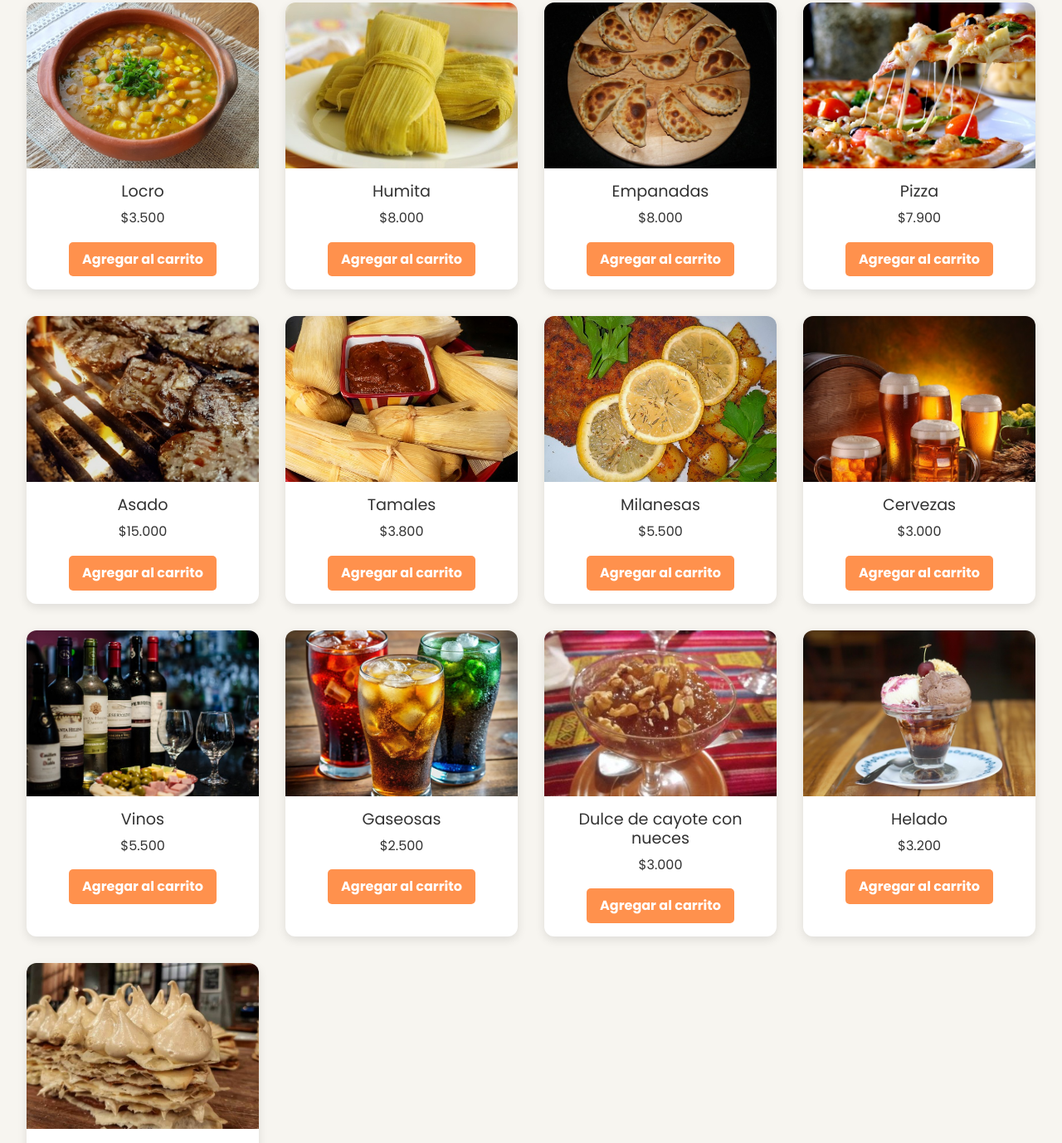
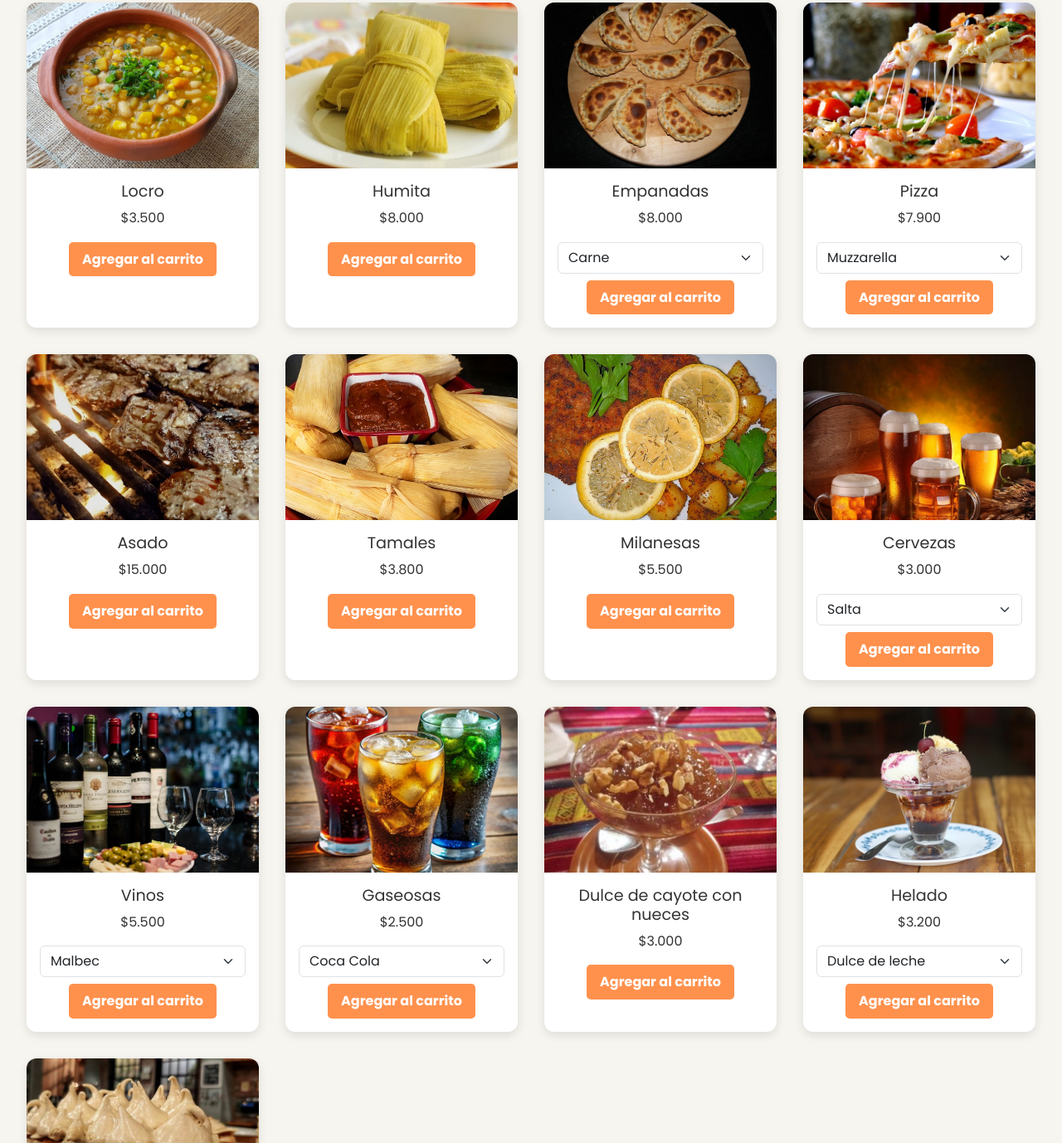
Before and after one commit to msilvio12/SDN, a plain HTML site: page index.html in a window 1280 px wide. Shown: the part 824-2202 px from the top of the page at 83% size. Drawn offline with nearby package versions, Linux system fonts and the light colour scheme.

Commit message:
change v-5
Signed-off-by: msilvio12 <msilvio_12@outlook.com>

```diff
--- a/index.html
+++ b/index.html
@@ -49,19 +49,25 @@
     <button id="finalizar-compra" class="btn btn-warning">Finalizar compra</button>
   </div>
 
-  <!-- Modal de pago solo con transferencia -->
-<div id="modal-pago" class="modal" style="display:none;">
+
+
+ <!-- Modal de pago -->
+ <div id="modal-pago" class="modal" style="display:none;">
   <div class="modal-contenido">
     <h3>Realizar Transferencia</h3>
-
-    <!-- Mostrar alias -->
     <p><strong>Alias para transferir:</strong> <span style="color: #d35400;">saboresdelnorte.salta</span></p>
-
     <div id="resumen-carrito" style="text-align: left; margin: 1rem 0;"></div>
     <p>Total de tu pedido: <strong>$<span id="modal-total">0</span></strong></p>
 
     <label for="monto-transferencia"><strong>Ingresá el monto:</strong></label>
     <input type="number" id="monto-transferencia" placeholder="Ej: 12500" class="form-control mb-3">
+
+    <!-- Sección para subir comprobante -->
+    <div class="mb-3">
+      <label for="comprobante-transferencia" class="form-label">Subí el comprobante de la transferencia (imagen o PDF):</label>
+      <input type="file" class="form-control" id="comprobante-transferencia" accept="image/*,.pdf">
+      <div id="mensaje-comprobante" class="mt-2 text-success fw-bold" style="display: none;">✅ ¡Comprobante enviado con éxito!</div>
+    </div>
 
     <button id="btn-pagar-transferencia" class="btn btn-success">Pagar</button>
     <button id="cerrar-modal" class="btn btn-secondary mt-2">Cancelar</button>
@@ -71,6 +77,7 @@
     </div>
   </div>
 </div>
+
 
 
 
@@ -124,6 +131,13 @@
       <div class="item-content">
         <h3>Empanadas</h3>
         <p>$8.000</p>
+        <select class="form-select mb-2 opcion-detalle" data-nombre="Empanadas" data-precio="8000">
+          <option value="Carne">Carne</option>
+          <option value="Pollo">Pollo</option>
+          <option value="Jamón y Queso">Jamón y Queso</option>
+          <option value="Capresse">Capresse</option>
+        </select>
+
         <button class="agregar-carrito" data-precio="8000">Agregar al carrito</button>
       </div>
     </div>
@@ -133,6 +147,13 @@
       <div class="item-content">
         <h3>Pizza</h3>
         <p>$7.900</p>
+        <select class="form-select mb-2 opcion-detalle" data-nombre="Pizza" data-precio="7900">
+          <option value="Muzzarella">Muzzarella</option>
+          <option value="Calabresa">Calabresa</option>
+          <option value="Napolitana">Napolitana</option>
+          <option value="Fugazzeta">Fugazzeta</option>
+        </select>
+
         <button class="agregar-carrito" data-precio="2900">Agregar al carrito</button>
       </div>
     </div>
@@ -168,6 +189,14 @@
       <div class="item-content">
         <h3>Cervezas</h3>
         <p>$3.000</p>
+        <select class="form-select mb-2 sub-opciones" data-precio="3000">
+          <option value="Salta">Salta</option>
+          <option value="Heineken">Heineken</option>
+          <option value="Stella Artois">Stella Artois</option>
+          <option value="Imperial">Imperial</option>
+          <option value="Quilmes">Quilmes</option>
+        </select>
+
         <button class="agregar-carrito" data-precio="2000">Agregar al carrito</button>
       </div>
     </div>
@@ -177,6 +206,12 @@
       <div class="item-content">
         <h3>Vinos</h3>
         <p>$5.500</p>
+        <select class="form-select mb-2 sub-opciones" data-precio="5500">
+          <option value="Malbec">Malbec</option>
+          <option value="Cabernet Sauvignon">Cabernet Sauvignon</option>
+          <option value="Syrah">Syrah</option>
+          <option value="Chardonnay">Chardonnay</option>
+        </select>
         <button class="agregar-carrito" data-precio="4500">Agregar al carrito</button>
       </div>
     </div>
@@ -186,6 +221,14 @@
       <div class="item-content">
         <h3>Gaseosas</h3>
         <p>$2.500</p>
+        <select class="form-select mb-2 sub-opciones" data-precio="2500">
+          <option value="Coca Cola">Coca Cola</option>
+          <option value="Pepsi">Pepsi</option>
+          <option value="Sprite">Sprite</option>
+          <option value="Fanta">Fanta</option>
+          <option value="Fanta">Marinaro</option>
+          <option value="Fanta">Mirinda</option>
+        </select>
         <button class="agregar-carrito" data-precio="1500">Agregar al carrito</button>
       </div>
     </div>
@@ -204,6 +247,15 @@
       <div class="item-content">
         <h3>Helado</h3>
         <p>$3.200</p>
+        <select class="form-select mb-2 sub-opciones" data-precio="3200">
+          <option value="Dulce de leche">Dulce de leche</option>
+          <option value="Frutilla">Frutilla a la crema</option>
+          <option value="Chocolate">Chocolate</option>
+          <option value="Crema Americana">Crema Americana</option>
+          <option value="Granizado">Granizado</option>
+          <option value="Tramontana">Tramontana</option>
+          <option value="Limon">Limon</option>
+        </select>
         <button class="agregar-carrito" data-precio="2500">Agregar al carrito</button>
       </div>
     </div>
```
Also changed, not shown: script.js (line endings or trailing spaces).
